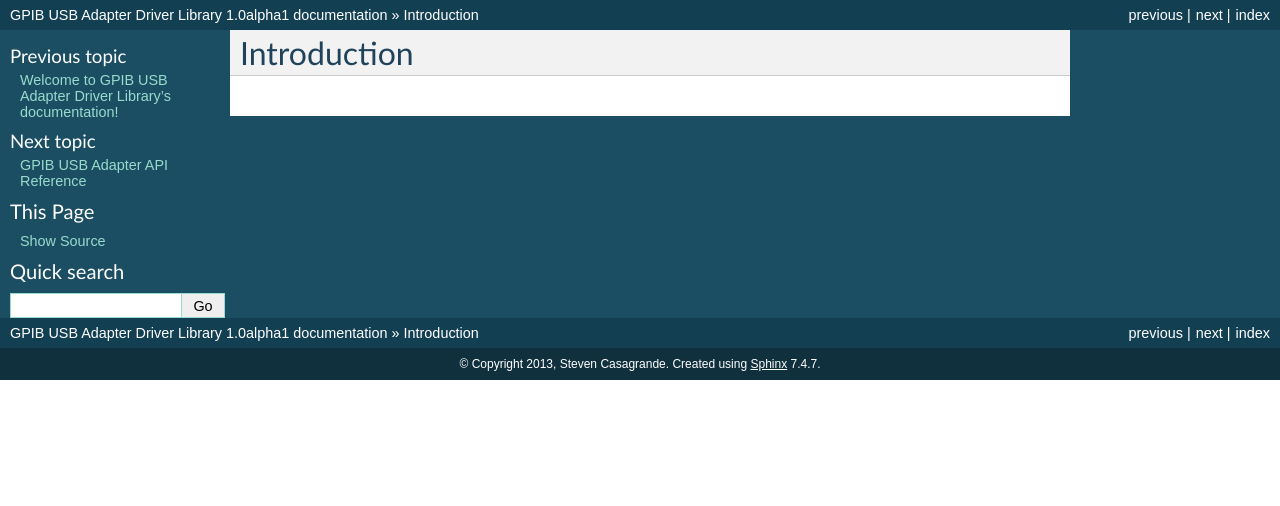
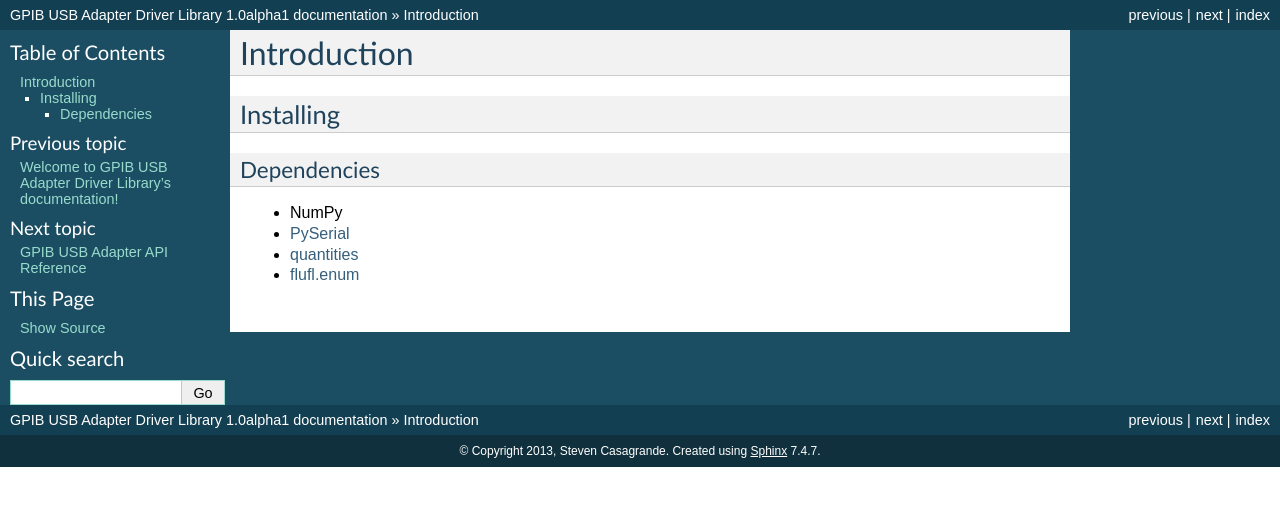
Before and after one commit to instrumentkit/InstrumentKit, a Sphinx documentation site: the page built from python/doc/source/intro.rst, in a window 1280 px wide. Shown: the top 506 px of the page. Built offline with Sphinx 7.4.7, drawn with Linux system fonts in a browser that asks for light colours.

Commit message:
Added to introduction.

```diff
--- a/python/doc/source/intro.rst
+++ b/python/doc/source/intro.rst
@@ -4,3 +4,18 @@
 ============
 Introduction
 ============
+
+Installing
+==========
+
+Dependencies
+------------
+
+- NumPy
+- `PySerial`_
+- `quantities`_
+- `flufl.enum`_
+
+.. _PySerial: http://pyserial.sourceforge.net/
+.. _quantities: http://pythonhosted.org/quantities/
+.. _flufl.enum: http://pythonhosted.org/flufl.enum/
```
